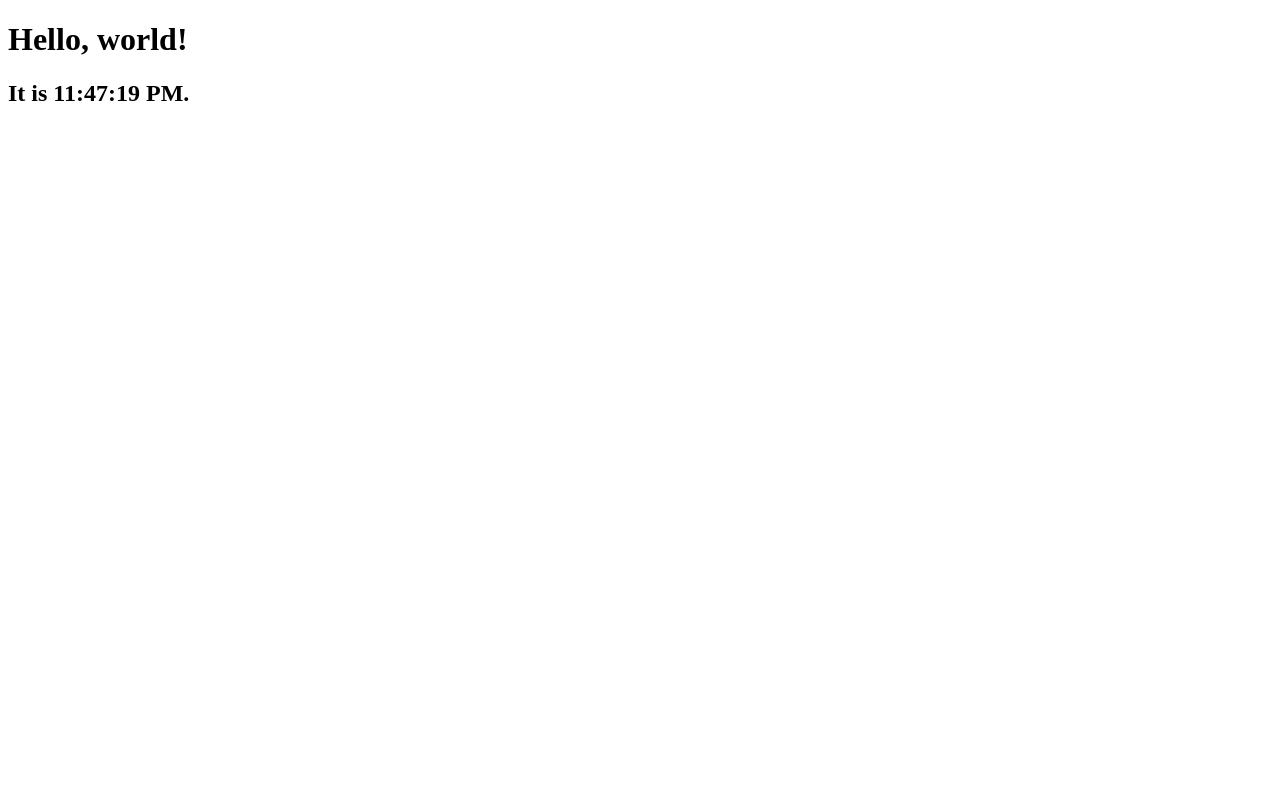
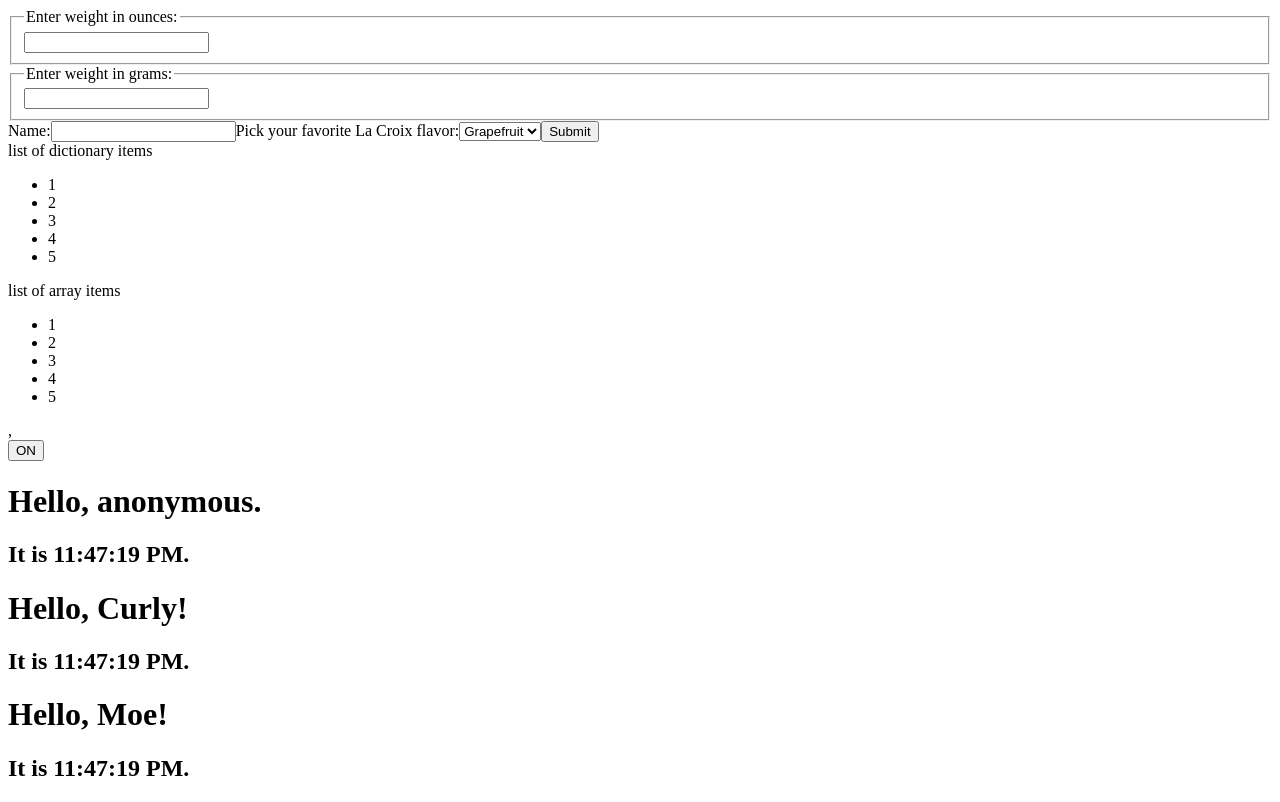
Before and after one commit to ejohnsms/studieren, a React app: page / in a window 1280 px wide. Built offline with nearby package versions, Linux system fonts and the light colour scheme.

Commit message:
two more sections to go. also, have to add linting and karma

```diff
--- a/src/app.jsx
+++ b/src/app.jsx
@@ -1,26 +1,33 @@
+import BurgerCalculator from './burgercalculator.jsx';
+import Clock from './clock.jsx';
+import FoodOrderForm from './foodorderform.jsx';
+import { NumberDictionary } from './numberdictionary.jsx';
+import { NumberList } from './numberlist.jsx';
 import React from 'react';
 import ReactDOM from 'react-dom';
+import Toggle from './toggle.jsx';
 import '../assets/index.css';
 
-// const element = {
-//   type: 'h1',
-//   props: {
-//     className: 'greeting',
-//     children: 'hello world'
-//   }
-// };
+// data
+const numbersDictionary = [{'key':'one', 'value': 1}, {'key':'two', 'value': 2}, {'key':'three', 'value': 3}, {'key':'four', 'value': 4}, {'key':'five', 'value': 5}];
+const numbers = [1, 2, 3, 4, 5];
 
-function tick() {
-  const element = (
+function App() {
+  return (
     <div>
-      <h1>Hello, world!</h1>
-      <h2>It is {new Date().toLocaleTimeString()}.</h2>
+      <BurgerCalculator />
+      <FoodOrderForm />
+      <NumberDictionary dictionary={numbersDictionary} />
+      <NumberList numbers={numbers} />,
+      <Toggle />
+      <Clock />
+      <Clock name="Curly" />
+      <Clock name="Moe" />
     </div>
-  );
-  ReactDOM.render(
-    element,
-    document.getElementById('root')
   );
 }
 
-setInterval(tick, 1000);
+ReactDOM.render(
+  <App />,
+  document.getElementById('root')
+);
--- /dev/null
+++ b/src/burgerboard.jsx
@@ -0,0 +1,16 @@
+import React from 'react';
+import ReactDOM from 'react-dom';
+
+function BurgerBoard(props) {
+  if (!props.isBigBurger) {
+    return null;
+  }
+
+  return (
+    <div className="warning">
+      That's a big burger!!
+    </div>
+  );
+}
+
+export {BurgerBoard};
--- /dev/null
+++ b/src/burgercalculator.jsx
@@ -0,0 +1,77 @@
+import { BurgerBoard } from './burgerboard.jsx';
+import React from 'react';
+import ReactDOM from 'react-dom';
+import WeightInput from './weightinput.jsx';
+
+const BIG_BURGER_OZ = 8;
+const GRAMS_PER_OZ = 0.035274;
+
+export default class BurgerCalculator extends React.Component {
+  constructor(props) {
+    super(props);
+
+    this.state = {
+      weight: '',
+      scale: ''
+    }
+
+    this.handleWeightChange = this.handleWeightChange.bind(this);
+  }
+
+  handleWeightChange(scale, weight) {
+    this.setState({
+      weight: weight,
+      scale: scale
+    })
+  }
+
+  toOunces(grams) {
+    return (grams * GRAMS_PER_OZ);
+  }
+
+  toGrams(ounces) {
+    return (ounces / GRAMS_PER_OZ);
+  }
+
+  tryConvert(weight, convert) {
+    const input = parseFloat(weight);
+    if (Number.isNaN(input)) {
+      return '';
+    }
+    const output = convert(input);
+    const rounded = Math.round(output * 1000) / 1000;
+    return rounded.toString();
+}
+
+  render() {
+      // const scale = this.state.scale;
+      // const temperature = this.state.temperature;
+      // const celsius = scale === 'f' ? tryConvert(temperature, toCelsius) : temperature;
+      // const fahrenheit = scale === 'c' ? tryConvert(temperature, toFahrenheit) : temperature;
+
+      const scale = this.state.scale;
+      const weight = this.state.weight;
+
+      const ounces = scale === 'g' ? this.tryConvert(weight, this.toOunces) : weight;
+      const grams = scale === 'oz' ? this.tryConvert(weight, this.toGrams) : weight;
+      const isBigBurger = ounces >= BIG_BURGER_OZ ? true : false;
+
+      return (
+        <div>
+          <WeightInput
+            scale="oz"
+            weight={ounces}
+            onWeightChange={this.handleWeightChange} />
+
+          <WeightInput
+            scale="g"
+            weight={grams}
+            onWeightChange={this.handleWeightChange} />
+
+          <BurgerBoard isBigBurger={isBigBurger} />
+
+        </div>
+      );
+    }
+
+}
--- /dev/null
+++ b/src/clock.jsx
@@ -0,0 +1,41 @@
+import React from 'react';
+import ReactDOM from 'react-dom';
+
+export default class Clock extends React.Component {
+  constructor(props) {
+    super(props);
+    this.state = {
+      date: new Date()
+    };
+  }
+
+  componentDidMount() {
+    this.timerID = setInterval(
+      () => this.tick(),
+      1000
+    );
+  }
+
+  componentWillUnmount() {
+    clearInterval(this.timerID);
+  }
+
+  tick() {
+    this.setState({
+      date: new Date()
+    });
+  }
+
+  render() {
+    return (
+      <div>
+        {this.props.name ? (
+          <h1>Hello, {this.props.name}!</h1>
+        ) : (
+          <h1>Hello, anonymous.</h1>
+        )}
+        <h2>It is {this.state.date.toLocaleTimeString()}.</h2>
+      </div>
+    );
+  }
+}
--- /dev/null
+++ b/src/foodorderform.jsx
@@ -0,0 +1,51 @@
+import React from 'react';
+import ReactDOM from 'react-dom';
+
+export default class FoodOrderForm extends React.Component {
+  constructor(props) {
+    super(props);
+
+    // set the state
+    this.state = {
+      foodInput: 'sushi',
+      fruitSelect: 'grapefruit'
+    }
+
+    this.handleChange = this.handleChange.bind(this);
+    this.handleSubmit = this.handleSubmit.bind(this);
+  }
+
+  handleChange(event) {
+    const name = event.target.name;
+
+    this.setState({[name]: event.target.value});
+  }
+
+  handleSubmit(event) {
+    console.log(this.state.foodInput);
+    console.log(this.state.fruitSelect);
+    event.preventDefault(); // stop the page from doing it's thing
+  }
+
+  render() {
+    return (
+      <form onSubmit={this.handleSubmit}>
+        <label>
+          Name:
+          <input name="foodInput" type="text" value={this.state.value} onChange={this.handleChange} />
+        </label>
+        <label>
+          Pick your favorite La Croix flavor:
+          <select name="fruitSelect" value={this.state.selected} onChange={this.handleChange}>
+            <option value="grapefruit">Grapefruit</option>
+            <option value="lime">Lime</option>
+            <option value="coconut">Coconut</option>
+            <option value="mango">Mango</option>
+          </select>
+        </label>
+        <input type="submit" value="Submit" />
+      </form>
+    );
+  }
+
+}
--- /dev/null
+++ b/src/listitem.jsx
@@ -0,0 +1,8 @@
+import React from 'react';
+import ReactDOM from 'react-dom';
+
+function ListItem(props) {
+  return <li>{props.value}</li>
+}
+
+export {ListItem};
--- /dev/null
+++ b/src/numberdictionary.jsx
@@ -0,0 +1,18 @@
+import { ListItem } from './listitem.jsx';
+import React from 'react';
+import ReactDOM from 'react-dom';
+
+function NumberDictionary(props) {
+  const numbers = props.dictionary;
+  const listItems = numbers.map((number) =>
+    <ListItem key={number.key} value={number.value} />
+  );
+  return (
+    <div>
+      <div>list of dictionary items</div>
+      <ul>{listItems}</ul>
+    </div>
+  );
+}
+
+export {NumberDictionary};
--- /dev/null
+++ b/src/numberlist.jsx
@@ -0,0 +1,18 @@
+import { ListItem } from './listitem.jsx';
+import React from 'react';
+import ReactDOM from 'react-dom';
+
+function NumberList(props) {
+  const numbers = props.numbers;
+  const listItems = numbers.map((number) =>
+    <ListItem key={number.toString()} value={number} />
+  );
+  return (
+    <div>
+      <div>list of array items</div>
+      <ul>{listItems}</ul>
+    </div>
+  );
+}
+
+export {NumberList};
--- /dev/null
+++ b/src/toggle.jsx
@@ -0,0 +1,41 @@
+import React from 'react';
+import ReactDOM from 'react-dom';
+import { WarningBanner } from './warningbanner.jsx';
+
+export default class Toggle extends React.Component {
+  constructor(props) {
+    super(props);
+
+    this.state = {
+      isToggleOn: true,
+      showWarning: false
+    }
+
+    this.handleClick = this.handleClick.bind(this);
+  }
+
+  handleClick(id) {
+    console.log(id);
+    this.setState(prevState => ({
+      isToggleOn: !prevState.isToggleOn,
+      showWarning: !prevState.showWarning
+    }));
+  }
+
+  // handleClick = () => {
+  //   this.setState(prevState => ({
+  //     isToggleOn: !prevState.isToggleOn
+  //   }));
+  // }
+
+  render() {
+    return (
+      <div>
+        <WarningBanner warn={this.state.showWarning} />
+        <button onClick={this.handleClick.bind(this, 33)}>
+          {this.state.isToggleOn ? 'ON' : 'OFF'}
+        </button>
+      </div>
+    );
+  }
+}
--- /dev/null
+++ b/src/warningbanner.jsx
@@ -0,0 +1,16 @@
+import React from 'react';
+import ReactDOM from 'react-dom';
+
+function WarningBanner(props) {
+  if (!props.warn) {
+    return null;
+  }
+
+  return (
+    <div className="warning">
+      Warning!
+    </div>
+  );
+}
+
+export {WarningBanner};
--- /dev/null
+++ b/src/weightinput.jsx
@@ -0,0 +1,30 @@
+import React from 'react';
+import ReactDOM from 'react-dom';
+
+const scaleNames = { 'g': 'grams', 'oz': 'ounces'};
+
+export default class WeightInput extends React.Component {
+  constructor(props) {
+    super(props);
+    this.state = {'weight':''};
+    this.handleChange = this.handleChange.bind(this);
+  }
+
+  handleChange(scale, event) {
+    this.props.onWeightChange(scale, event.target.value);
+  }
+
+  render() {
+    const weight = this.props.weight;
+    const scale = this.props.scale;
+
+    return (
+      <fieldset>
+        <legend>Enter weight in {scaleNames[scale]}:</legend>
+        <input  value={weight}
+                onChange={this.handleChange.bind(this, scale)}
+                scale={scale}/>
+      </fieldset>
+    );
+  }
+}
```
